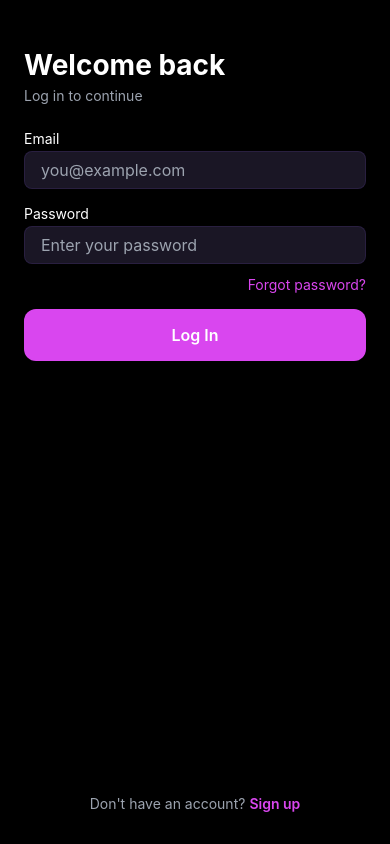
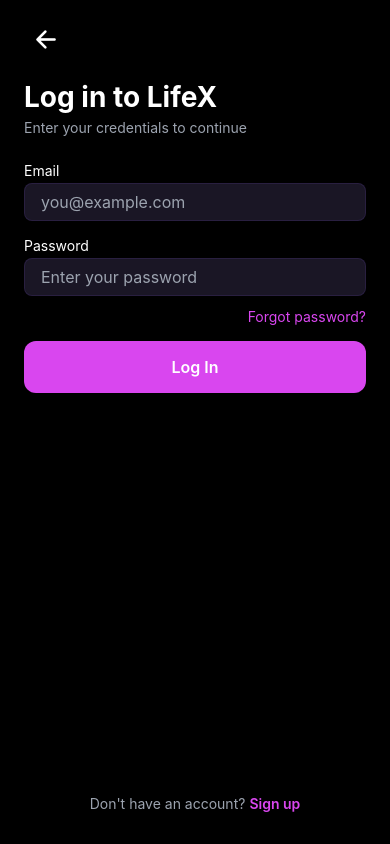
Before and after one commit to David-DaweiMa/lifex-mobile-prod, a React Native app: screen /Login in a window 390 px wide. Built offline with nearby package versions, Linux system fonts and the light colour scheme; no server answers.

Commit message:
Add back button and improve titles for Login and Register screens

```diff
--- a/src/screens/LoginScreen.tsx
+++ b/src/screens/LoginScreen.tsx
@@ -1,5 +1,6 @@
 import React, { useState } from 'react';
 import { View, StyleSheet, Text, TouchableOpacity, KeyboardAvoidingView, Platform } from 'react-native';
+import { Ionicons } from '@expo/vector-icons';
 import { AuthTextInput } from '../components/AuthTextInput';
 import { AuthButton } from '../components/AuthButton';
 import { colors, spacing, typography } from '../constants/theme';
@@ -49,9 +50,16 @@ const LoginScreen: React.FC<any> = ({ navigation }) => {
       behavior={Platform.OS === 'ios' ? 'padding' : undefined}
     >
       <View style={styles.inner}>
+        <TouchableOpacity
+          style={styles.backButton}
+          onPress={() => navigation.goBack()}
+        >
+          <Ionicons name="arrow-back" size={28} color={colors.text} />
+        </TouchableOpacity>
+
         <View style={styles.header}>
-          <Text style={styles.title}>Welcome back</Text>
-          <Text style={styles.subtitle}>Log in to continue</Text>
+          <Text style={styles.title}>Log in to LifeX</Text>
+          <Text style={styles.subtitle}>Enter your credentials to continue</Text>
         </View>
 
         <View style={styles.form}>
@@ -103,8 +111,13 @@ const styles = StyleSheet.create({
   inner: {
     flex: 1,
     paddingHorizontal: spacing.lg,
-    paddingTop: spacing.xxl,
+    paddingTop: spacing.md,
     justifyContent: 'space-between',
+  },
+  backButton: {
+    padding: spacing.sm,
+    marginBottom: spacing.md,
+    alignSelf: 'flex-start',
   },
   header: {
     marginBottom: spacing.lg,
--- a/src/screens/RegisterScreen.tsx
+++ b/src/screens/RegisterScreen.tsx
@@ -1,5 +1,6 @@
 import React, { useState } from 'react';
 import { View, StyleSheet, Text, TouchableOpacity, KeyboardAvoidingView, Platform, ScrollView } from 'react-native';
+import { Ionicons } from '@expo/vector-icons';
 import { AuthTextInput } from '../components/AuthTextInput';
 import { AuthButton } from '../components/AuthButton';
 import { colors, spacing, typography } from '../constants/theme';
@@ -60,6 +61,13 @@ const RegisterScreen: React.FC<any> = ({ navigation }) => {
       behavior={Platform.OS === 'ios' ? 'padding' : undefined}
     >
       <ScrollView contentContainerStyle={styles.inner} keyboardShouldPersistTaps="handled">
+        <TouchableOpacity
+          style={styles.backButton}
+          onPress={() => navigation.goBack()}
+        >
+          <Ionicons name="arrow-back" size={28} color={colors.text} />
+        </TouchableOpacity>
+
         <View style={styles.header}>
           <Text style={styles.title}>Create account</Text>
           <Text style={styles.subtitle}>Join LifeX today</Text>
@@ -121,8 +129,13 @@ const styles = StyleSheet.create({
   inner: {
     flexGrow: 1,
     paddingHorizontal: spacing.lg,
-    paddingTop: spacing.xxl,
+    paddingTop: spacing.md,
     paddingBottom: spacing.xl,
+  },
+  backButton: {
+    padding: spacing.sm,
+    marginBottom: spacing.md,
+    alignSelf: 'flex-start',
   },
   header: {
     marginBottom: spacing.lg,
```
